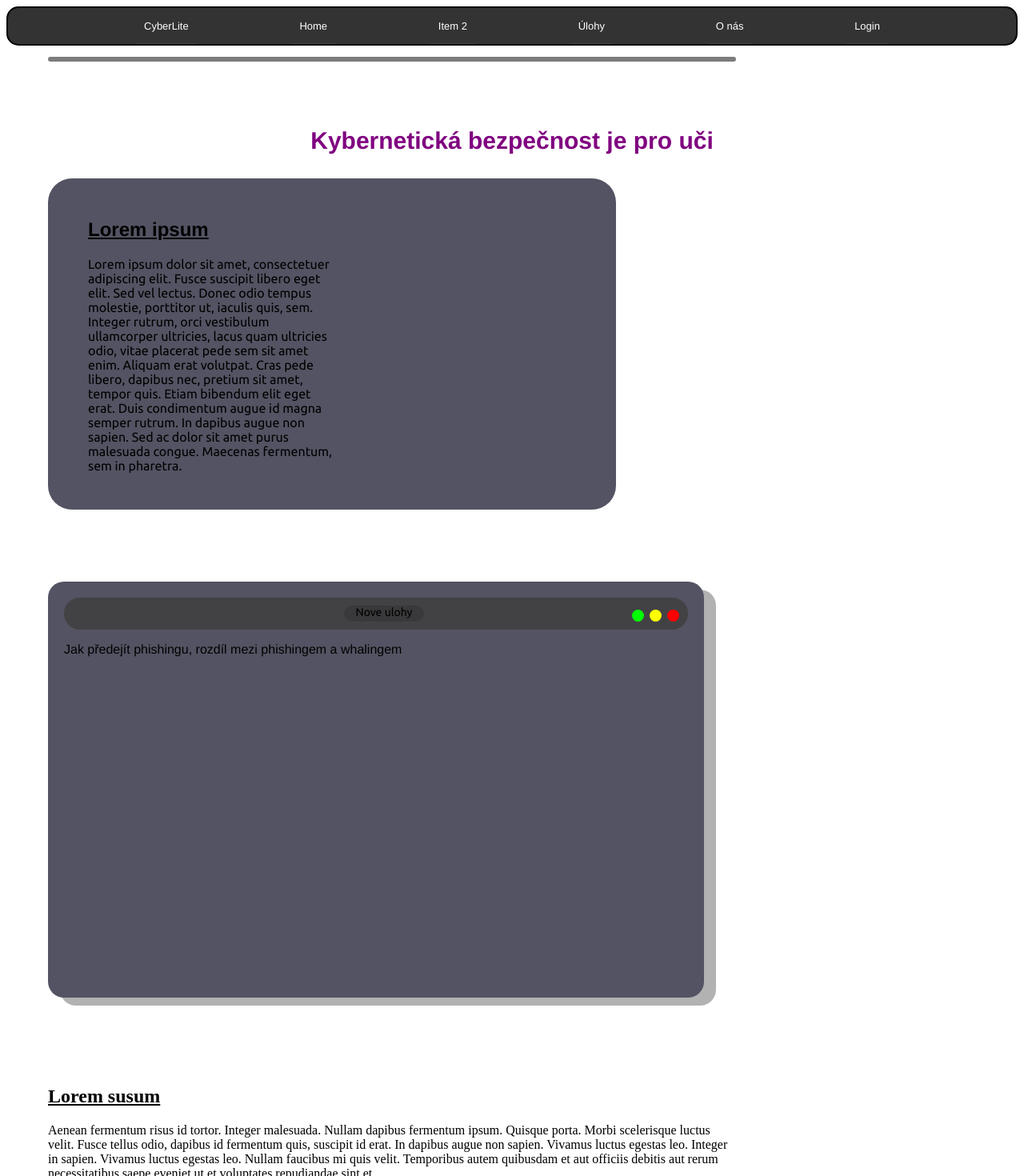
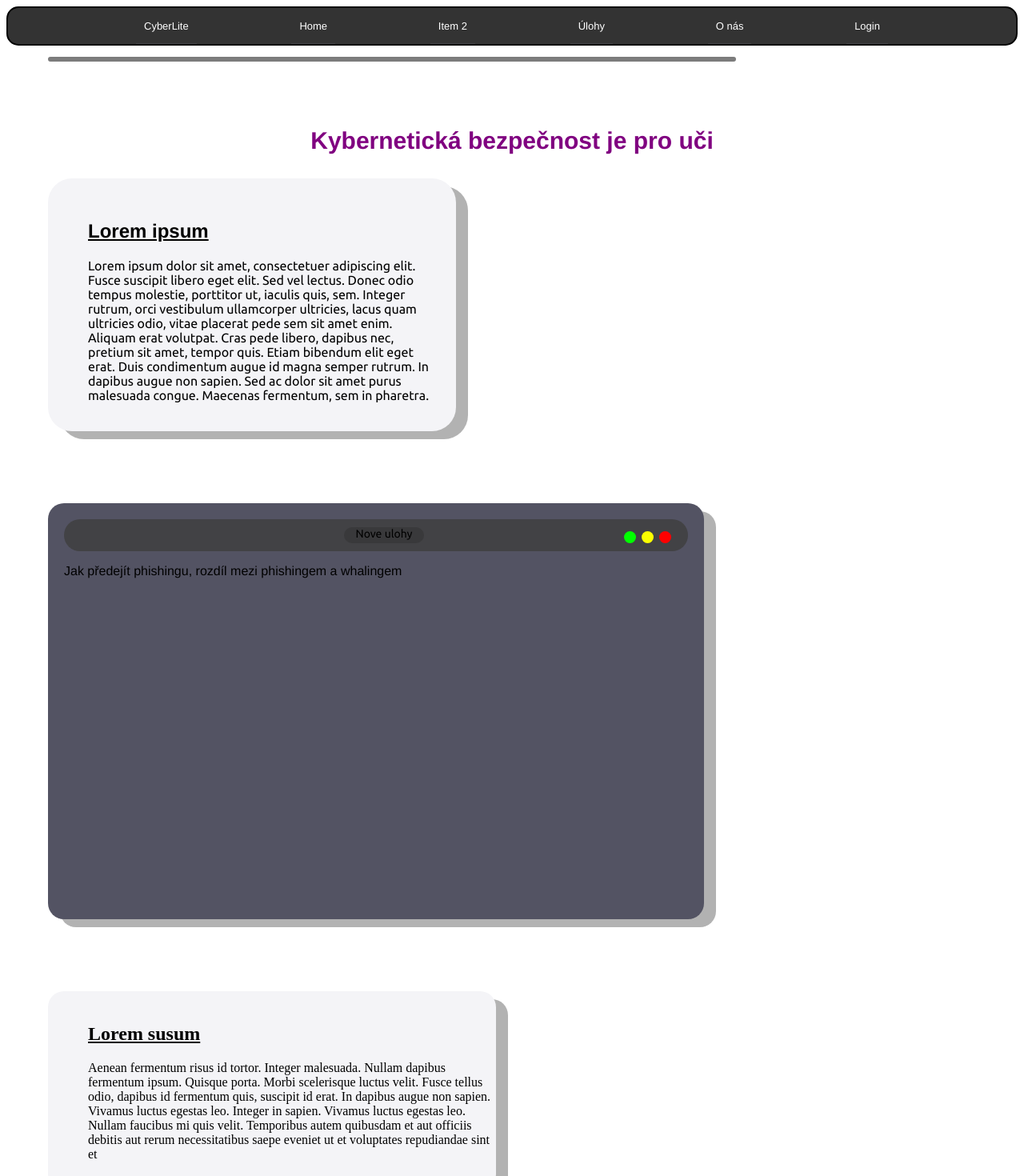
Before and after one commit to JerrySB03/Cyber-Lite, a SvelteKit app in the folder frontend/: page / in a window 1280 px wide. Shown: the top 1470 px of the page at 80% size. Built offline with nearby package versions, Linux system fonts and the light colour scheme.

Commit message:
landing page shadows

```diff
--- a/frontend/src/routes/+page.svelte
+++ b/frontend/src/routes/+page.svelte
@@ -299,14 +299,16 @@
   }
 
   .div-topText {
-    background-color: #535363;
+    background-color: #f4f4f7;
+    box-shadow: 15px 10px rgba(0, 0, 0, 0.3);
+    border-radius: 20px;
     margin-left: 50px;
-    margin-right: 500px;
+    margin-right: 700px;
     border-radius: 30px;
-    padding-right: 350px;
+    padding-right: 20px;
     padding-left: 50px;
-    padding-top: 30px;
-    padding-bottom: 30px;
+    padding-top: 32px;
+    padding-bottom: 20px;
   }
   h1 {
     text-decoration: underline;
@@ -322,6 +324,7 @@
     padding-left: 20px;
     margin-left: 50px;
     margin-top: 90px;
+    margin-bottom: 90px;
   }
   .bar {
     border-radius: 30px;
@@ -335,21 +338,21 @@
     width: 15px;
     height: 15px;
     border-radius: 30px;
-    margin-left: 750px;
+    margin-left: 740px;
   }
   .yellowButton {
     background-color: rgb(251, 255, 0);
     width: 15px;
     height: 15px;
     border-radius: 30px;
-    margin-left: 730px;
+    margin-left: 720px;
   }
   .greenButton {
     background-color: rgb(0, 255, 0);
     width: 15px;
     height: 15px;
     border-radius: 30px;
-    margin-left: 710px;
+    margin-left: 700px;
   }
   .searchBar {
     background-color: #39393b;
@@ -358,9 +361,14 @@
   }
 
   .div-bottomText {
-    padding-right: 350px;
+    background-color: #f4f4f7;
+    box-shadow: 15px 10px rgba(0, 0, 0, 0.3);
+    border-radius: 20px;
+    margin-left: 50px;
+    margin-right: 650px;
     padding-left: 50px;
-    padding-top: 90px;
+    padding-top: 20px;
+    padding-bottom: 20px;
   }
 
   .background {
```
